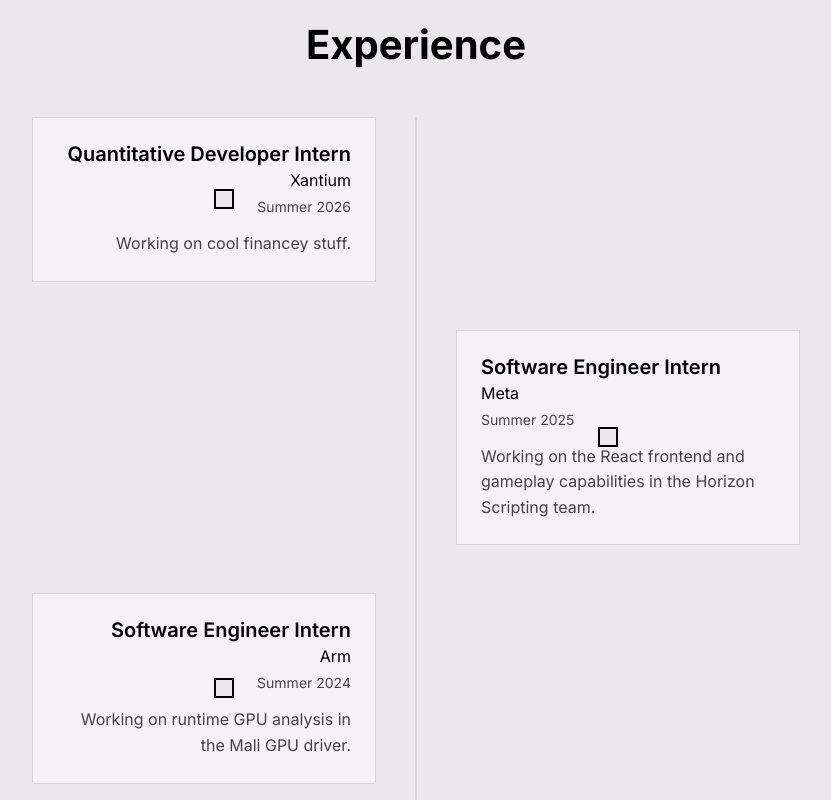
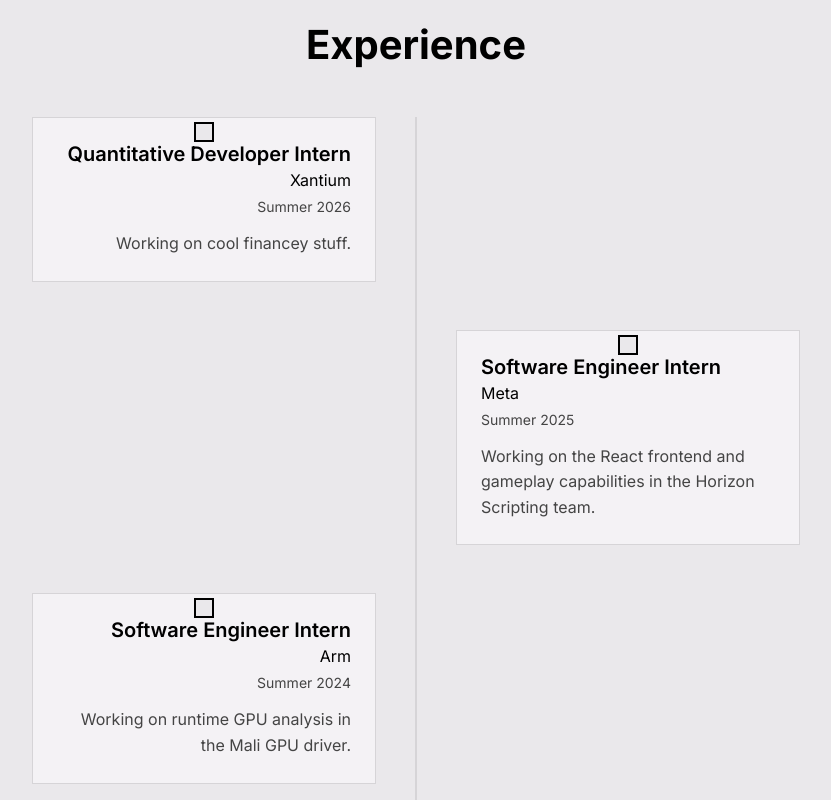
Before and after one commit to kenL4/kenL4.github.io, a Next.js app: page / in a window 1280 px wide. Shown: the part 900-1700 px from the top of the page, without its empty margins (224-1055 px from the left). Built offline with nearby package versions, Linux system fonts and the light colour scheme.

Commit message:
fix bullet pos

```diff
--- a/app/components/Timeline.module.css
+++ b/app/components/Timeline.module.css
@@ -38,9 +38,9 @@
 
 .marker {
     position: absolute;
-    left: 11px;
-    top: 50%;
-    transform: translateY(-50%);
+    left: calc(50% + 30px);
+    top: 5px;
+    transform: translateX(-50%);
     width: 20px;
     height: 20px;
     border-radius: 0;
@@ -114,9 +114,14 @@
         text-align: left;
     }
 
-    .marker {
-        left: 50%;
-        transform: translate(-50%, -50%);
+    .item:nth-child(odd) .marker {
+        left: calc(50% - 20px);
+        transform: translateX(-50%);
+    }
+
+    .item:nth-child(even) .marker {
+        left: calc(50% + 20px);
+        transform: translateX(-50%);
     }
 
     .item:hover .content {
```
